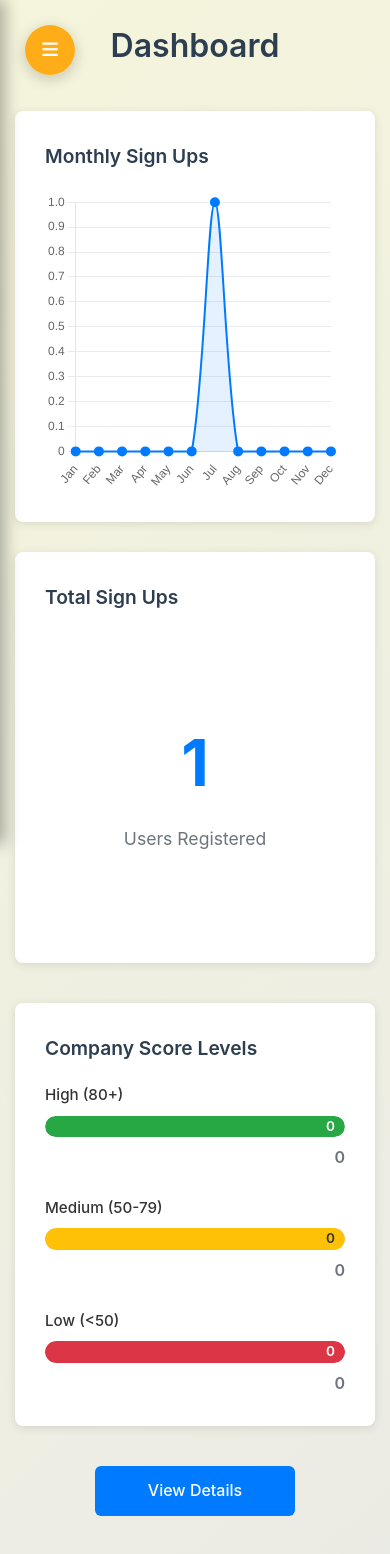
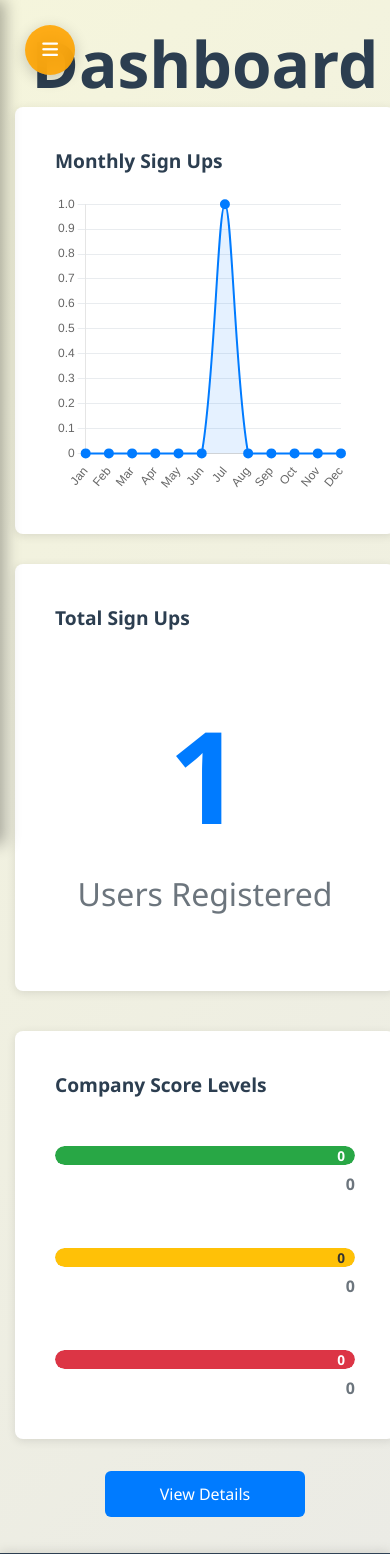
Before and after one commit to bryankoozy/Red-Claw-Project, a Flask app: page /dashboard in a window 390 px wide. Shown: the top 1554 px of the page. Run offline with Flask 3, Linux system fonts and the light colour scheme; the visitor is signed in with stand-in values (Sample User, id 1).

Commit message:
updated the dashboard

```diff
--- a/static/styles.css
+++ b/static/styles.css
@@ -1656,87 +1511,69 @@ body {
    Dashboard
 ================================= */
 
-* {
-    margin: 0;
-    padding: 0;
-    box-sizing: border-box;
-}
-
-body {
-    font-family: -apple-system, BlinkMacSystemFont, 'Segoe UI', Roboto, sans-serif;
-    background-color: #f8f9fa;
-    color: #333;
-    line-height: 1.6;
-}
-
-.dashboard-container {
+.dashboard-page .dashboard-container {
   max-width: 1200px;
   margin: 0 auto;
-    padding: 40px 20px;
-}
-
-h1 {
-    text-align: center;
-    margin-bottom: 40px;
-    font-size: 2rem;
+  padding: 60px 20px 20px 20px;
+}
+
+.dashboard-page h1 {
+  text-align: center;
+  margin-bottom: 0px auto;
+  font-size: 4rem;
   font-weight: 600;
   color: #2c3e50;
 }
 
-.main-content {
+.dashboard-page .main-content {
+  margin-top: 0 !important; /* remove any top margin */
+
   display: grid;
   grid-template-columns: 1fr 1fr;
   gap: 40px;
   margin-bottom: 40px;
 }
 
-.chart-section {
+.dashboard-page .chart-section,
+.dashboard-page .scores-section {
   background: white;
-    padding: 30px;
+  padding: 40px 40px 40px 40px;
   border-radius: 8px;
   box-shadow: 0 2px 10px rgba(0,0,0,0.1);
 }
 
-.chart-title {
+.dashboard-page .chart-title {
   font-size: 1.2rem;
   font-weight: 600;
   margin-bottom: 20px;
   color: #2c3e50;
 }
 
-.chart-canvas {
+.dashboard-page .chart-canvas {
   position: relative;
   height: 300px;
   width: 100%;
 }
 
-.scores-section {
-    background: white;
-    padding: 30px;
-    border-radius: 8px;
-    box-shadow: 0 2px 10px rgba(0,0,0,0.1);
-    margin-bottom: 40px;
-}
-
-.score-bars {
+.dashboard-page .score-bars {
   display: flex;
   flex-direction: column;
   gap: 25px;
 }
 
-.score-bar {
+.dashboard-page .score-bar {
   display: flex;
   align-items: center;
   gap: 15px;
 }
 
-.score-label {
+.dashboard-page .score-label {
   min-width: 120px;
   font-weight: 500;
   font-size: 0.95rem;
 }
 
-.bar-container {
+.dashboard-page .bar-container {
   flex: 1;
   height: 30px;
   background-color: #e9ecef;
@@ -1745,7 +1582,7 @@ h1 {
   position: relative;
 }
 
-.bar-fill {
+.dashboard-page .bar-fill {
   height: 100%;
   border-radius: 15px;
   transition: width 0.8s ease-out;
@@ -1758,21 +1595,21 @@ h1 {
   font-size: 0.85rem;
 }
 
-.high-bar { background-color: #28a745; }
-.medium-bar { background-color: #ffc107; color: #333 !important; }
-.low-bar { background-color: #dc3545; }
-
-.score-count {
+.dashboard-page .high-bar { background-color: #28a745; }
+.dashboard-page .medium-bar { background-color: #ffc107; color: #333 !important; }
+.dashboard-page .low-bar { background-color: #dc3545; }
+
+.dashboard-page .score-count {
   min-width: 40px;
   text-align: right;
   font-weight: 600;
   color: #6c757d;
 }
 
-.view-details-btn {
+.dashboard-page .view-details-btn {
   display: block;
   width: 200px;
-    margin: 0 auto;
+  margin: 2rem auto 1rem auto; /* top right bottom left */
   padding: 12px 24px;
   background-color: #007bff;
   color: white;
@@ -1783,27 +1620,188 @@ h1 {
   transition: background-color 0.2s ease;
 }
 
-.view-details-btn:hover {
+.dashboard-page .view-details-btn:hover {
   background-color: #0056b3;
 }
 
-@media (max-width: 768px) {
+
+
+
+
+
+
+
+
+
+
+
+
+
+
+
+
+
+
+/* =====================================
+   RESPONSIVE DESIGN
+===================================== */
+
+/* Devices ≤480px - Small screens (e.g., mobile) */
+@media (max-width: 480px) {
+  /* Register Page */
+  .register-logo {
+    font-size: 2rem;
+  }
+
+  .register-container {
+    max-width: 320px;
+    margin: 40px auto;
+    padding: 15px;
+  }
+
+  /* Login Page */
+  .login-logo {
+    font-size: 2rem;
+  }
+
+  .login-container {
+    max-width: 320px;
+    margin: 40px auto;
+    padding: 15px;
+  }
+}
+
+
+
+
+
+/* Devices ≤850px - Tablets and small desktops */
+@media (max-width: 850px) {
+  .sidebar {
+    display: flex;
+    flex-direction: column;
+  }
+
+  .welcome-user {
+    justify-content: center;
+    margin: 10px auto;
+  }
+
+  .topnav {
+    display: none;
+  }
+
   .main-content {
+    margin-left: 0;
+    padding-top: 0px;
+  }
+
+  .toggle-sidebar-btn {
+    display: block;
+  }
+
+  .main-title {
+    font-size: 2.5em;
+  }
+
+  .title-box {
+    padding: 30px 40px;
+  }
+
+  .modules-container {
+    flex-direction: column;
+    gap: 30px;
+  }
+
+  .module-card {
+    min-width: auto;
+  }
+
+  .settings-page .settings-card {
+    width: 90%;
+    max-width: none;
+  }
+
+  .footer-content {
+    grid-template-columns: 1fr;
+    text-align: center;
+    gap: 20px;
+  }
+
+  .footer-section {
+    padding: 0 10px;
+  }
+
+
+
+    /* Founders grid stacks in one column */
+  .founders-grid {
+    grid-template-columns: 1fr;
+    gap: 1.5rem;
+  }
+
+  /* Scale down images slightly */
+  .founder-photo {
+    width: 120px;
+    height: 120px;
+  }
+
+  /* Reduce card padding for smaller screens */
+  .founder-card {
+    padding: 1rem;
+  }
+
+  /* Responsive container padding */
+  .about-container {
+    padding: 0 1rem;
+  }
+
+  .dashboard-page .main-content {
     grid-template-columns: 1fr;
     gap: 30px;
   }
 
-    .dashboard-container {
+  .dashboard-page .dashboard-container {
     padding: 20px 15px;
   }
 
-    .score-bar {
+  .dashboard-page .score-bar {
     flex-direction: column;
     align-items: stretch;
     gap: 8px;
   }
 
-    .score-label {
+  .dashboard-page .score-label {
     min-width: auto;
   }
-}
+
+}
+
+
+
+
+
+
+/* Devices ≥851px - Larger screens (e.g., desktops) */
+@media (min-width: 851px) {
+  .topnav {
+    display: flex;
+  }
+
+  .sidebar {
+    display: none;
+  }
+
+  .welcome-user {
+    margin-left: 20px;
+    margin-bottom: 5px;
+  }
+
+  .toggle-sidebar-btn {
+    display: none;
+  }
+
+  .main-content {
+    margin-left: 0px;
+  }
+}
--- a/templates/dashboard.html
+++ b/templates/dashboard.html
@@ -3,6 +3,8 @@
 {% block title %}Dashboard - Red Claw{% endblock %}
 
 {% block content %}
+
+<div class="dashboard-page">
 
     <div class="dashboard-container">
         <h1>Dashboard</h1>
@@ -21,8 +23,8 @@
                 <h2 class="chart-title">Total Sign Ups</h2>
                 <div style="display: flex; align-items: center; justify-content: center; height: 300px;">
                     <div style="text-align: center;">
-                    <div id="totalSignups" style="font-size: 4rem; font-weight: 700; color: #007bff; margin-bottom: 10px;">-</div>
-                    <div style="font-size: 1.1rem; color: #6c757d;">Users Registered</div>
+                        <div id="totalSignups" style="font-size: 8rem; font-weight: 700; color: #007bff; margin-bottom: 10px;">-</div>
+                        <div style="font-size: 2rem; color: #6c757d;">Users Registered</div>
                     </div>
                 </div>
             </div>
@@ -33,7 +35,7 @@
             <h2 class="chart-title">Company Score Levels</h2>
             <div class="score-bars">
                 <div class="score-bar">
-                <div class="score-label">High (80+)</div>
+                    <div class="score-label">High (50+)</div>
                     <div class="bar-container">
                         <div class="bar-fill high-bar" id="highBar">0</div>
                     </div>
@@ -41,7 +43,7 @@
                 </div>
 
                 <div class="score-bar">
-                <div class="score-label">Medium (50-79)</div>
+                    <div class="score-label">Medium (30-50)</div>
                     <div class="bar-container">
                         <div class="bar-fill medium-bar" id="mediumBar">0</div>
                     </div>
@@ -49,7 +51,7 @@
                 </div>
 
                 <div class="score-bar">
-                <div class="score-label">Low (<50) </div>
+                    <div class="score-label">Low (<30) </div>
                     <div class="bar-container">
                         <div class="bar-fill low-bar" id="lowBar">0</div>
                     </div>
@@ -74,4 +76,5 @@
     </script>
 
     </div>
+</div>
 {% endblock %}
```
Also changed, not shown: other parts of static/styles.css (+0 -145 lines). Lines whose indentation alone changed are shown as unchanged.
